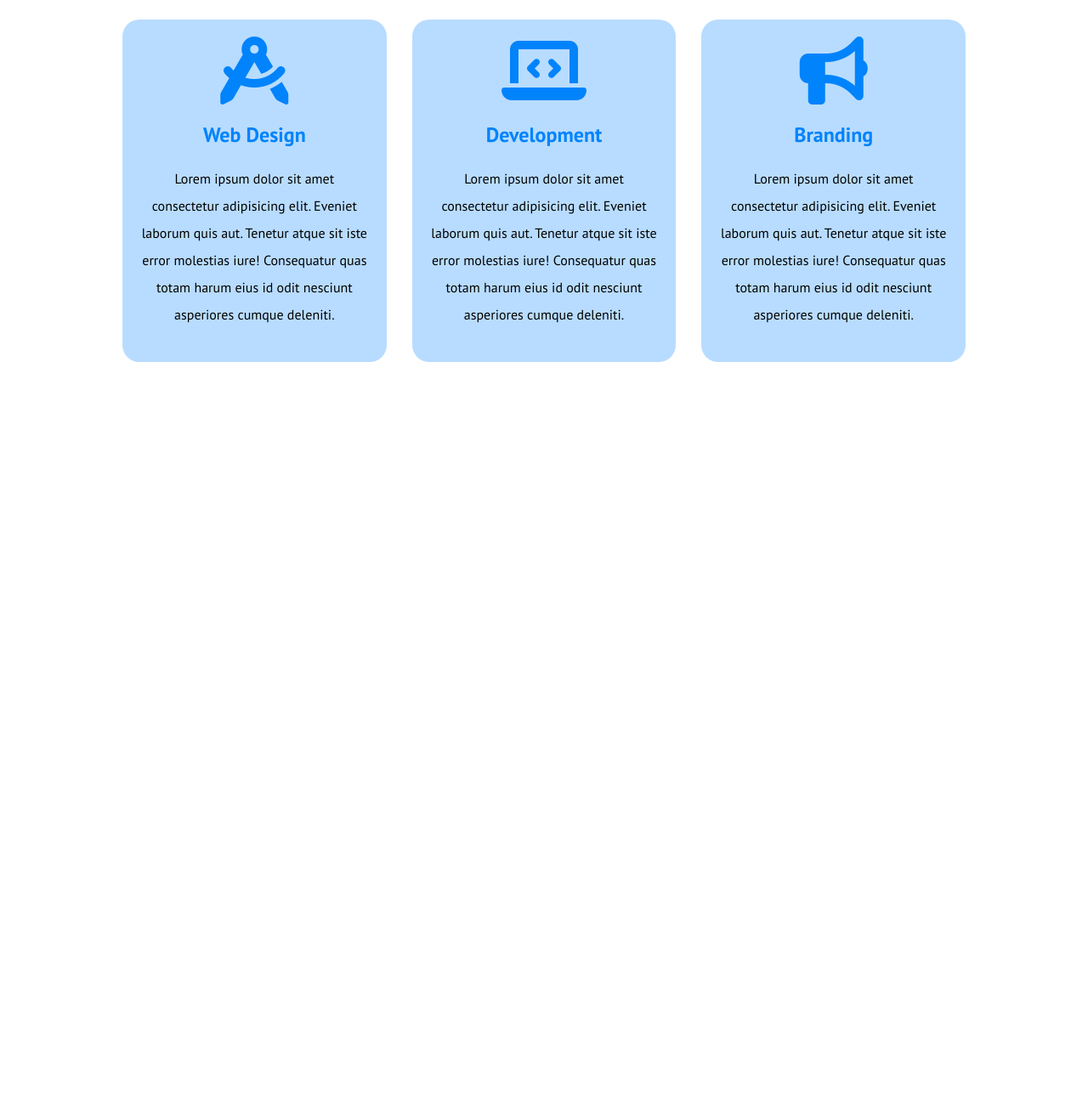
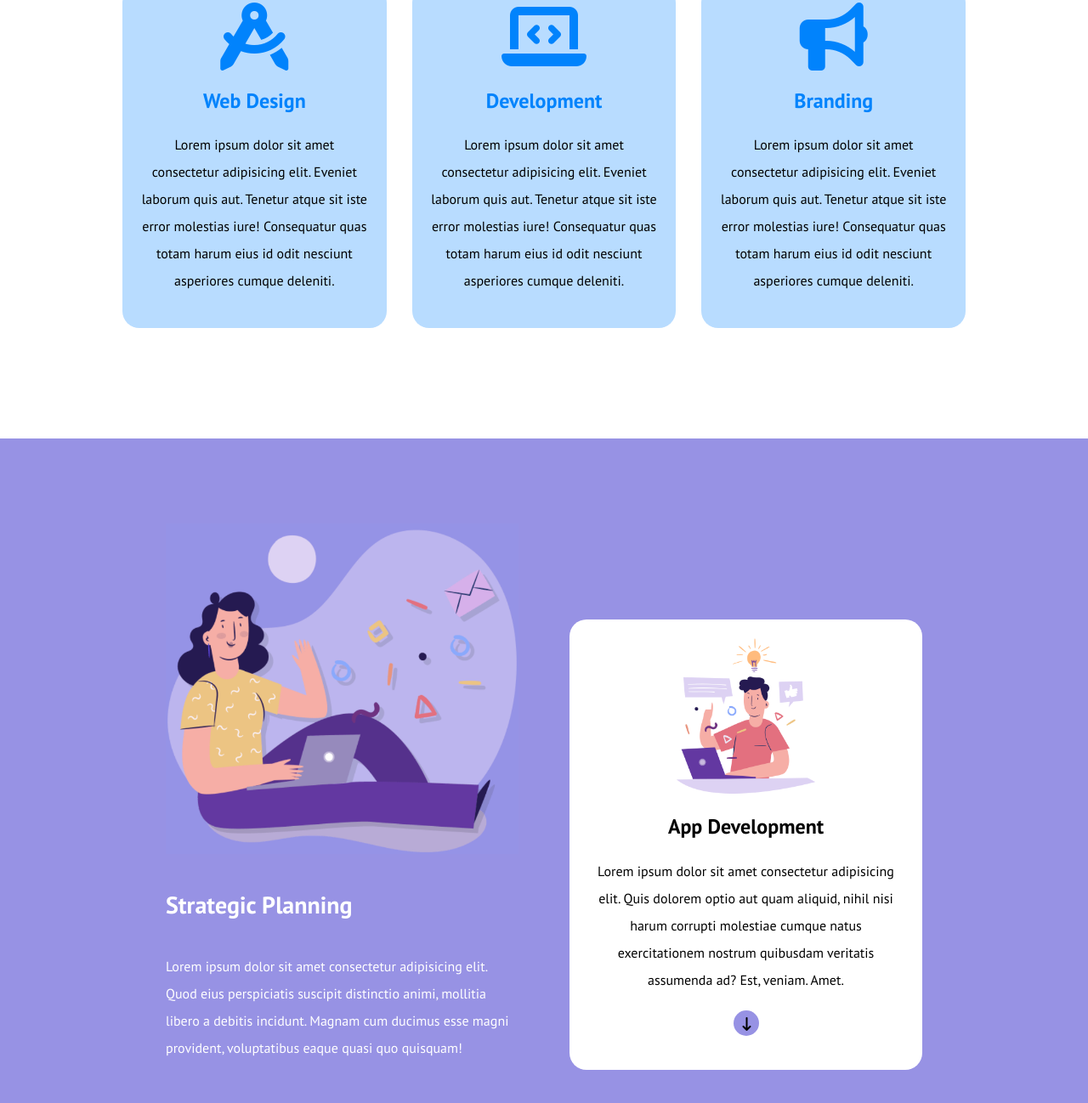
Before and after one commit to ErJump/htmlcss-responsive-layout, a plain HTML site: page index.html in a window 1280 px wide. Shown: the part 550-1848 px from the top of the page at 85% size. Before the commit the page ends 1006 px from the top, so only its background shows below. Drawn offline with Linux system fonts and the light colour scheme.

Commit message:
Seconda Sezione completa

```diff
--- a/css/style.css
+++ b/css/style.css
@@ -2,8 +2,9 @@
     --DarkBlue: #0183fc;
     --LightBlue: #b8dcff;
     --Purple: #9792e4;
-    --orange: #fdc15f;
-    --dark-grey:#333333;
+    --Orange: #fdc15f;
+    --DarkGrey:#333333;
+    --TextHeight: 2rem;
 }
 
 *{
@@ -69,8 +70,11 @@ header{
 
 /* Main */
 
-.pad-top{
+/* First Section */
+
+.pad-top-bot{
     padding-top: 100px;
+    padding-bottom: 100px;
 }
 
 .container{
@@ -127,19 +131,75 @@ header{
     margin-bottom: 20px;
 }
 
-.card>div>i{
+.d-flex-column .card>div>i{
     color: var(--DarkBlue);
 }
 
 .card>div>p{
-    line-height: 2rem;
+    line-height: var(--TextHeight);
 }
 
 .a-center{
     text-align: center;
 }
 
+/* .mar-bot{
+    margin-bottom: 50px;
+} */
 
+/* Second Section */
+
+.container-small{
+    width: 80%;
+    margin: 0 auto;
+}
+
+.bg-color-purple{
+    background-color: var(--Purple);
+}
+
+.img-plan{
+    width: 100%;
+}
+
+.bg-color-white{
+    background-color: white;
+}
+
+.strategic-col{
+    color: white;
+}
+
+.strategic-col>*{
+    margin-bottom: 40px;
+    line-height: var(--TextHeight);
+}
+
+.strategic-col>h2{
+    font-size: 28px;
+}
+
+.card.bg-color-white{
+    text-align: center;
+    line-height: var(--TextHeight);
+}
+
+.card.bg-color-white>*{
+    margin-bottom: 20px;
+}
+
+.strategic-button{
+    border-radius: 50%;
+    background-color: var(--Purple);
+    display: inline-block;
+    width: 30px;
+    height: 30px;
+    padding: 10px;
+}
+
+.strategic-button i{
+    transform: translateY(-10px);
+}
 /* responsive */
 
 @media all and (min-width: 768px){
@@ -149,6 +209,14 @@ header{
 
     .big-card{
         width: 66%;
+    }
+
+    .card.bg-color-white{
+        width: 100%;
+    }
+
+    .strategic-col>h2{
+        font-size: 70px;
     }
 }
 
@@ -183,5 +251,23 @@ header{
         width: 50%;
     }
 
+    .container-small{
+        max-width: 890px;
+        width: 80%;
+        margin: 0 auto;
+        display: flex;
+        justify-content: space-between;
+    }
 
+    .strategic-col>h2{
+        font-size: 28px;
+    }
+
+    .strategic-col, .card.bg-color-white{
+        width: calc(50% - 30px);
+    }
+
+    .card.bg-color-white{
+        align-self: flex-end;
+    }
 }
--- a/index.html
+++ b/index.html
@@ -32,7 +32,7 @@
        </div>
    </header>
    <main>
-       <Section class="pad-top">
+       <section class="pad-top-bot">
             <div class="container d-flex-column">
                 <div class="card bg-color-lightblue big-card">
                     <div>
@@ -71,8 +71,22 @@
                     </div>
                 </div>
             </div>
-
-       </Section>
+       </section>
+       <section class="pad-top-bot bg-color-purple">
+            <div class="container-small">
+                <div class="strategic-col">
+                    <img class="img-plan"src="img/planning1.png" alt="planning1">
+                    <h2>Strategic Planning</h2>
+                    <p>Lorem ipsum dolor sit amet consectetur adipisicing elit. Quod eius perspiciatis suscipit distinctio animi, mollitia libero a debitis incidunt. Magnam cum ducimus esse magni provident, voluptatibus eaque quasi quo quisquam!</p>
+                </div>
+                <div class="card bg-color-white">
+                    <img src="img/planning2.png" alt="planning2">
+                    <h2>App Development</h2>
+                    <p>Lorem ipsum dolor sit amet consectetur adipisicing elit. Quis dolorem optio aut quam aliquid, nihil nisi harum corrupti molestiae cumque natus exercitationem nostrum quibusdam veritatis assumenda ad? Est, veniam. Amet.</p>
+                    <div class="strategic-button"><i class="fa-solid fa-arrow-down-long"></i></div>
+                </div>
+            </div>
+       </section>
    </main>
 </body>
 </html>
```
